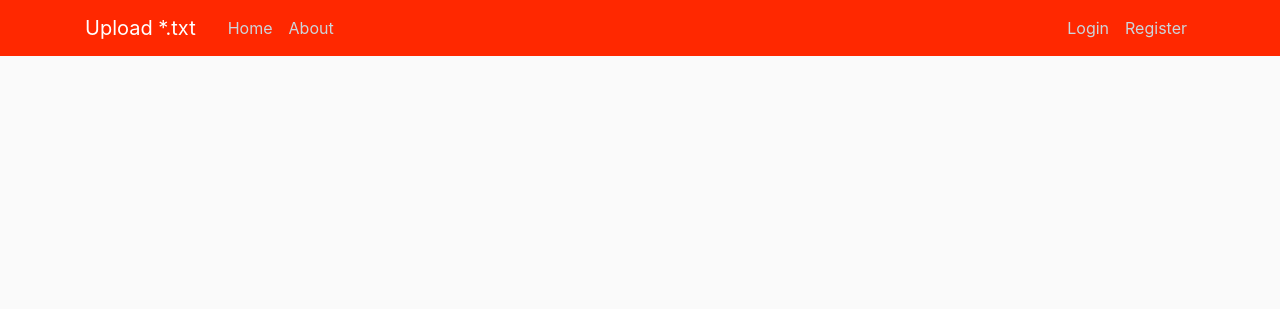
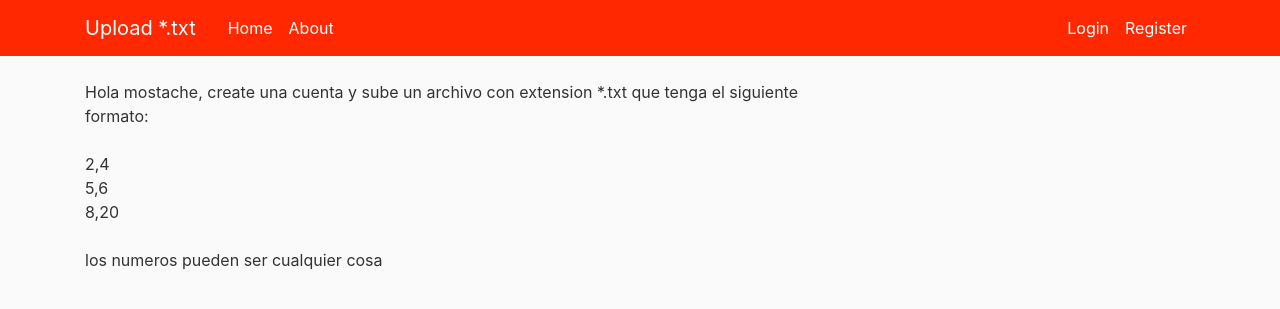
Before and after one commit to rmerlob87/upload_txt_site, a Flask app: page / in a window 1280 px wide. Shown: the top 309 px of the page. Run offline with Flask 2, Linux system fonts and the light colour scheme; data that the repository does not hold is empty; some libraries are stand-ins or nearby versions.

Commit message:
mostache edition

```diff
--- a/upload_txt_site/static/files_posted/admin_test3_5ece23f27554e946.txt
+++ /dev/null
@@ -1,4 +0,0 @@
-1,-4
-5,-20
-15,-10
-25,-15
--- a/upload_txt_site/static/main.css
+++ b/upload_txt_site/static/main.css
@@ -17,11 +17,11 @@ h1, h2, h3, h4, h5, h6 {
 }
 
 .site-header .navbar-nav .nav-link {
-  color: #cbd5db;
+  color: #ffffff;
 }
 
 .site-header .navbar-nav .nav-link:hover {
-  color: #ffffff;
+  color: #6b6b6b;
 }
 
 .site-header .navbar-nav .nav-link.active {
--- a/upload_txt_site/templates/about.html
+++ b/upload_txt_site/templates/about.html
@@ -1,4 +1,5 @@
 {% extends "layout.html" %}
 {% block content %}
     <h1>{{title}} Page</h1>
+    <p>Hablando en serio mostacho, solo sigue las instrucciones jaja</p>
 {% endblock content %}
--- a/upload_txt_site/templates/home.html
+++ b/upload_txt_site/templates/home.html
@@ -1,5 +1,12 @@
 {% extends "layout.html" %}
 {% block content %}
+    <p>Hola mostache, create una cuenta
+    y sube un archivo con extension *.txt
+    que tenga el siguiente formato:<br><br>
+    2,4<br>
+    5,6<br>
+    8,20<br><br>
+    los numeros pueden ser cualquier cosa</p>
     {% for post in posts.items %}
         <article class="media content-section">
           <img class="rounded-circle article-img" src="{{ url_for('static', filename='profile_pics/' + post.author.image_file) }}">
--- a/upload_txt_site/templates/layout.html
+++ b/upload_txt_site/templates/layout.html
@@ -32,7 +32,7 @@
             <!-- Navbar Right Side -->
             <div class="navbar-nav">
               {% if current_user.is_authenticated %}
-                <a class="nav-item nav-link" href="{{ url_for('posts.new_post') }}">New Post</a>
+                <a class="nav-item nav-link" href="{{ url_for('posts.new_post') }}">Upload File</a>
                 <a class="nav-item nav-link" href="{{ url_for('users.account') }}">Account</a>
                 <a class="nav-item nav-link" href="{{ url_for('users.logout') }}">Logout</a>
               {% else %}
```
Also changed, not shown: upload_txt_site/site.db, 1 other file.
